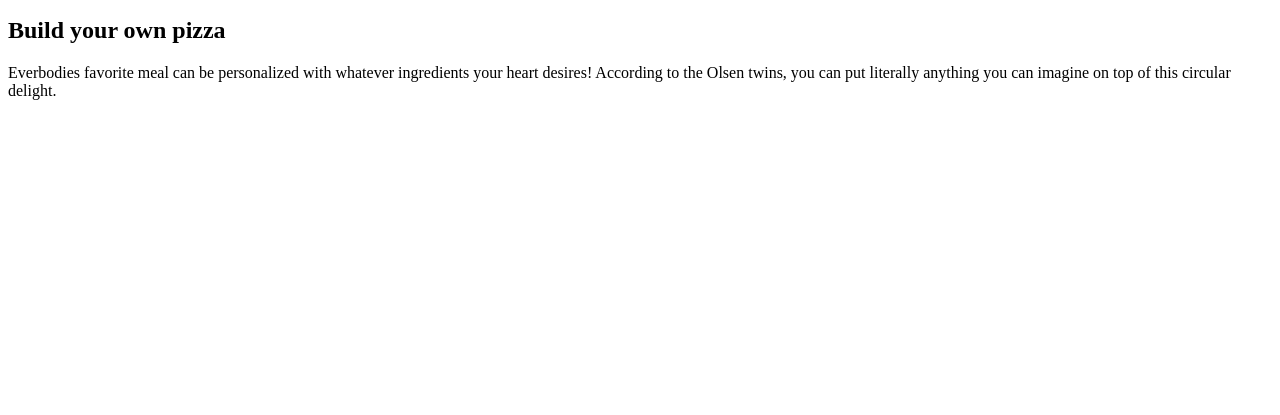
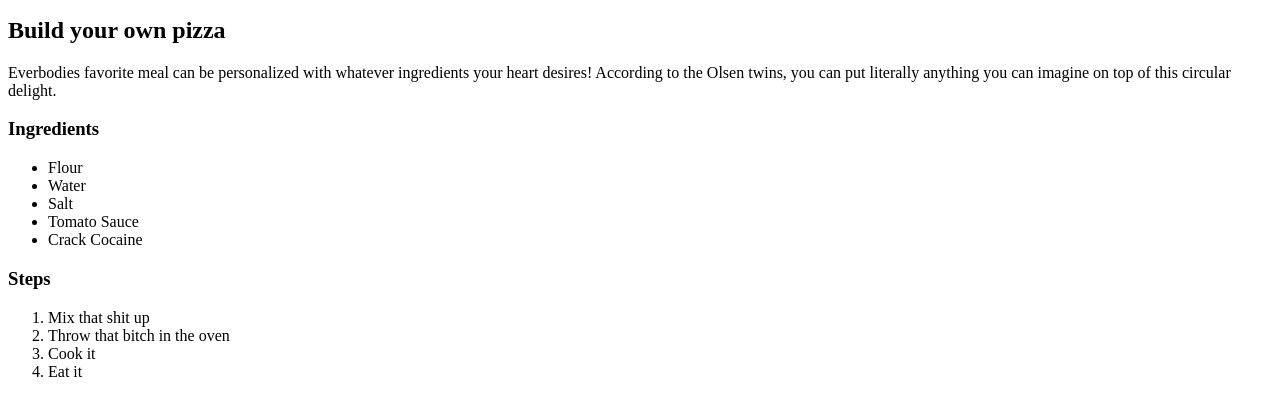
Before and after one commit to beetlebrix/odin_recipes, a plain HTML site: page pizza.html in a window 1280 px wide. Shown: the part 101-516 px from the top of the page. Drawn offline with Linux system fonts and the light colour scheme.

Commit message:
Added steps and ingredients

```diff
--- a/pizza.html
+++ b/pizza.html
@@ -11,5 +11,21 @@
     <img src="imgs/pizza_pic" alt="Pizza made up of multiple slices of different flavored pizzas">
 <h2>Build your own pizza</h2>
 <p>Everbodies favorite meal can be personalized with whatever ingredients your heart desires! According to the Olsen twins, you can put literally anything you can imagine on top of this circular delight.</p>
+<h3>Ingredients</h3>
+<ul>
+    <li>Flour</li>
+    <li>Water</li>
+    <li>Salt</li>
+    <li>Tomato Sauce</li>
+    <li>Crack Cocaine</li>
+</ul>
+<h3>Steps</h3>
+<ol>
+    <li>Mix that shit up</li>
+    <li>Throw that bitch in the oven</li>
+    <li>Cook it</li>
+    <li>Eat it</li>
+</ol>
+
 </body>
 </html>
```
Also changed, not shown: index.html (+1 -0 lines).
